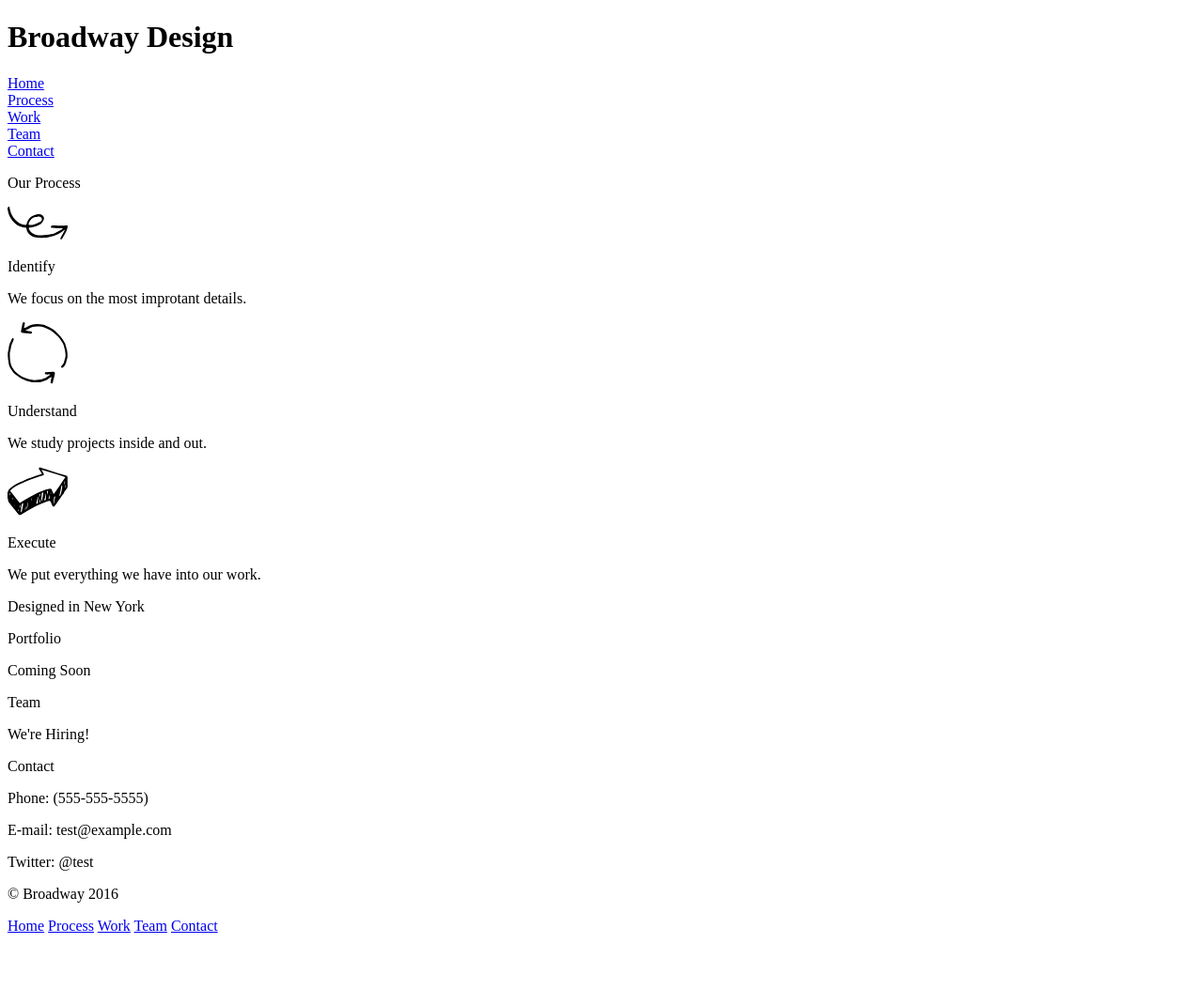
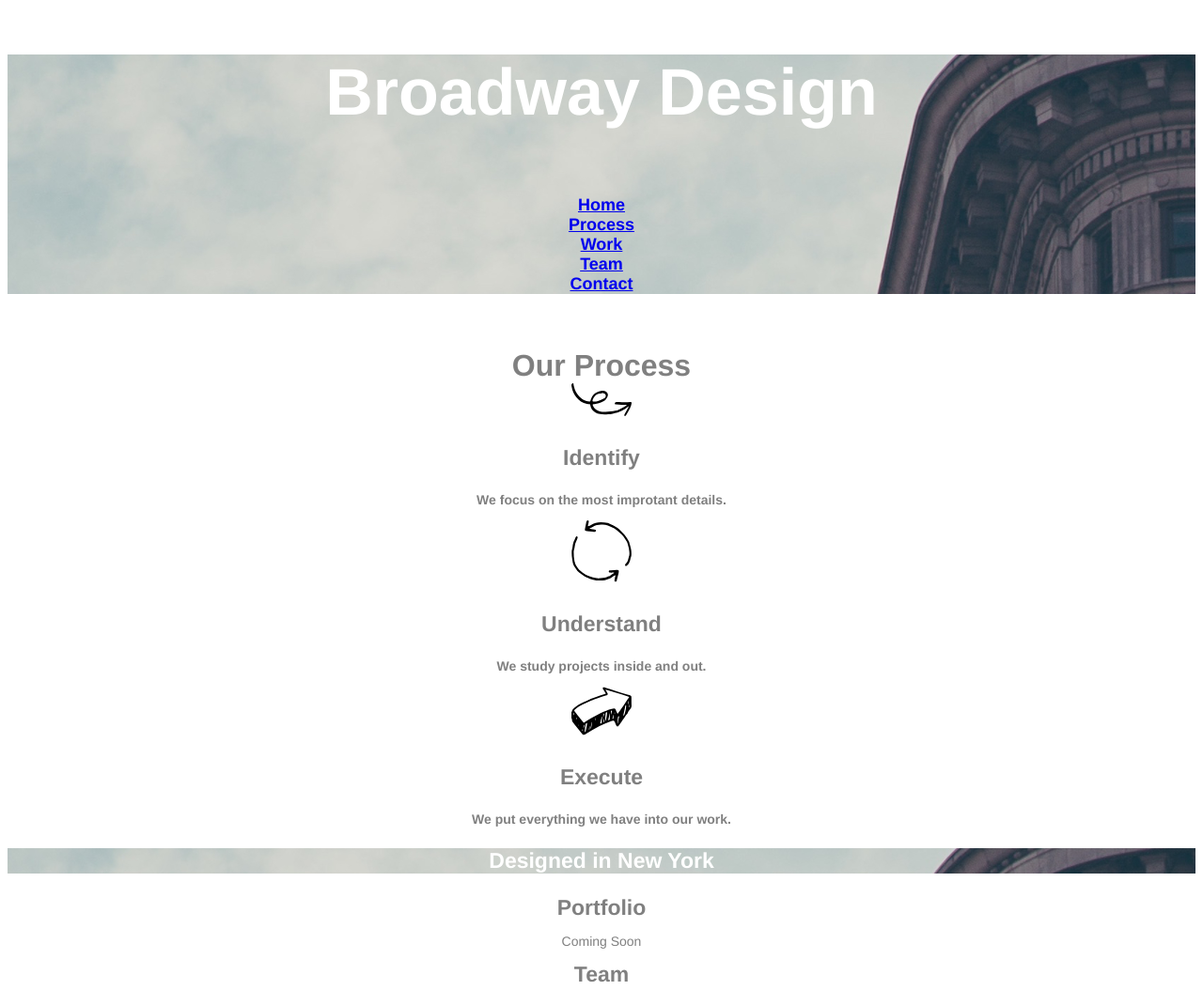
Before and after one commit to msarsitis/broadway, a plain HTML site: page index.html in a window 1280 px wide. Shown: the top 1054 px of the page at 94% size. Before the commit the page ends 1003 px from the top, so only its background shows below. Drawn offline with Linux system fonts and the light colour scheme.

Commit message:
lots of progress-most css added

```diff
--- a/index.html
+++ b/index.html
@@ -2,57 +2,60 @@
 <html lang="en-US">
   <head>
     <meta charset="utf-8">
-    <link rel="./resources/css/style.css" type="text/css" style="stylesheet">
+    <link href="./resources/css/style.css" type="text/css" rel="stylesheet">
   <title>Broadway</title>
   </head>
 
   <!--Begin Website-->
   <body>
-    <h1>Broadway Design</h1>
-
-    <nav>
+    <section>
+      <h1 class="heading">Broadway Design</p>
+      <nav class="navButtons">
         <a href="#home">Home</a></br>
         <a href="#process">Process</a></br>
         <a href="#work">Work</a></br>
         <a href="#team">Team</a></br>
         <a href="#contacts">Contact</a></br>
       </nav>
+    </section>
   <!--End of Navigation-->
 
 <!--Body of website-->
-    <p>Our Process</p>
 
 <!--Identify-->
-    <img src="./resources/images/identify.svg" alt="swirly line">
-    <p>Identify</p>
-    <p>We focus on the most improtant details.</p>
+    <div id="process">Our Process<br>
+
+    <img src="./resources/images/identify.svg" alt="swirly line" color: gray>
+    <p class="workFlow">Identify</p>
+    <p class="definition">We focus on the most improtant details.</p>
 
 <!--Understand-->
     <img src="./resources/images/understand.svg" alt="arrows in a circle">
-    <p>Understand</p>
-    <p>We study projects inside and out.</p>
+    <p class="workFlow">Understand</p>
+    <p class="definition">We study projects inside and out.</p>
 
 <!--Execute-->
     <img src="./resources/images/execute.svg" alt="3-D arrow">
-    <p>Execute</p>
-    <p>We put everything we have into our work.</p>
+    <p class="workFlow">Execute</p>
+    <p class="definition">We put everything we have into our work.</p>
+  </div>
 
 <!--Design-->
-    <p>Designed in New York</p>
+    <p class="miniHeader">Designed in New York</p>
 
 <!--Portfolio-->
-    <p>Portfolio</p>
-    <p>Coming Soon</p>
+    <div id="work" class="workFlow">Portfolio</div>
+    <p class="definition">Coming Soon</p>
 
 <!--Team-->
-    <p>Team</p>
-    <p>We're Hiring!</p>
+    <div id="team" class="workFlow">Team</div>
+    <p class="definition">We're Hiring!</p>
 
 <!--Contact-->
-    <p>Contact</p>
-    <p>Phone: (555-555-5555)</p>
-    <p>E-mail: test@example.com</p>
-    <p>Twitter: @test</p>
+    <div id="workFlow"class="workFlow">Contact</div>
+    <p class="definition">Phone: (555-555-5555)</p>
+    <p class="definition">E-mail: test@example.com</p>
+    <p class="definition">Twitter: @test</p>
 
 <!--Footer-->
     <footer>
--- a/resources/css/style.css
+++ b/resources/css/style.css
@@ -1,3 +1,42 @@
 body {
-  font-family:  "Helvetica";
+  font-family: "Helvetica",sans-serif;
+  text-align: center;
+  }
+
+.heading {
+  font-size: 70px;
+  font-weight: bold;
+  color: white;
+  background-image: url("../images/the-flatiron-building.png");
+  background-repeat: no-repeat;
 }
+
+.navButtons {
+  font-size: 18px;
+  color: white;
+}
+
+#process {
+  color: gray;
+  font-size: 32px;
+  font-weight: bold;
+}
+
+.workFlow {
+  font-size: 23px;
+  font-weight: bold;
+  color: gray;
+}
+
+.definition {
+  font-size: 14px;
+  color: gray;
+}
+
+.miniHeader{
+  font-size: 23px;
+  font-weight: bold;
+  color: white;
+  background-image: url("../images/the-flatiron-building.png");
+  background-repeat: no-repeat;
+}
```
Lines whose indentation alone changed are shown as unchanged.
